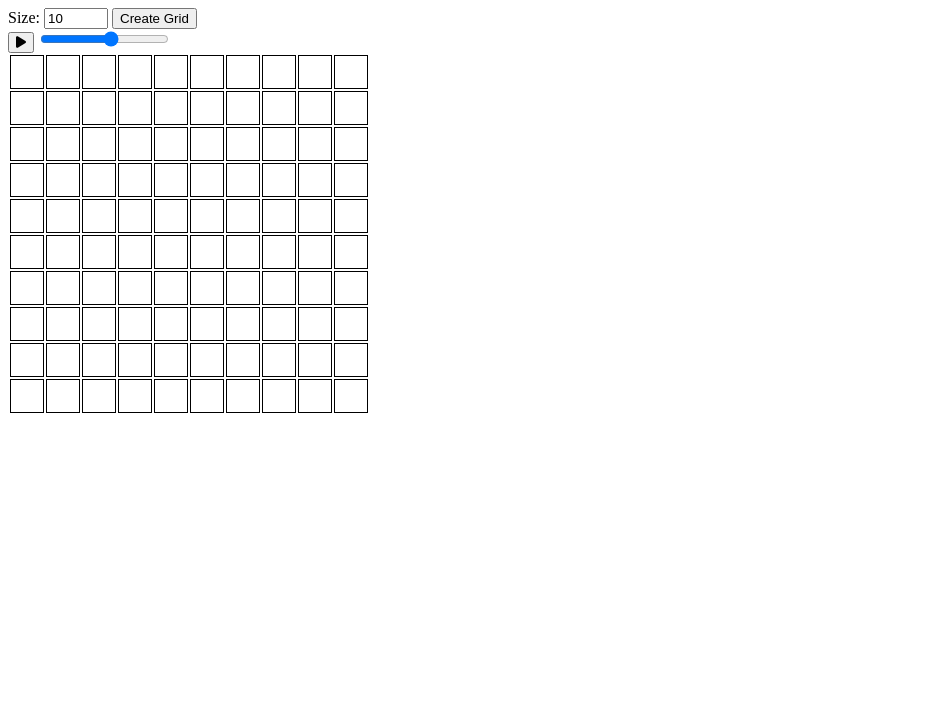
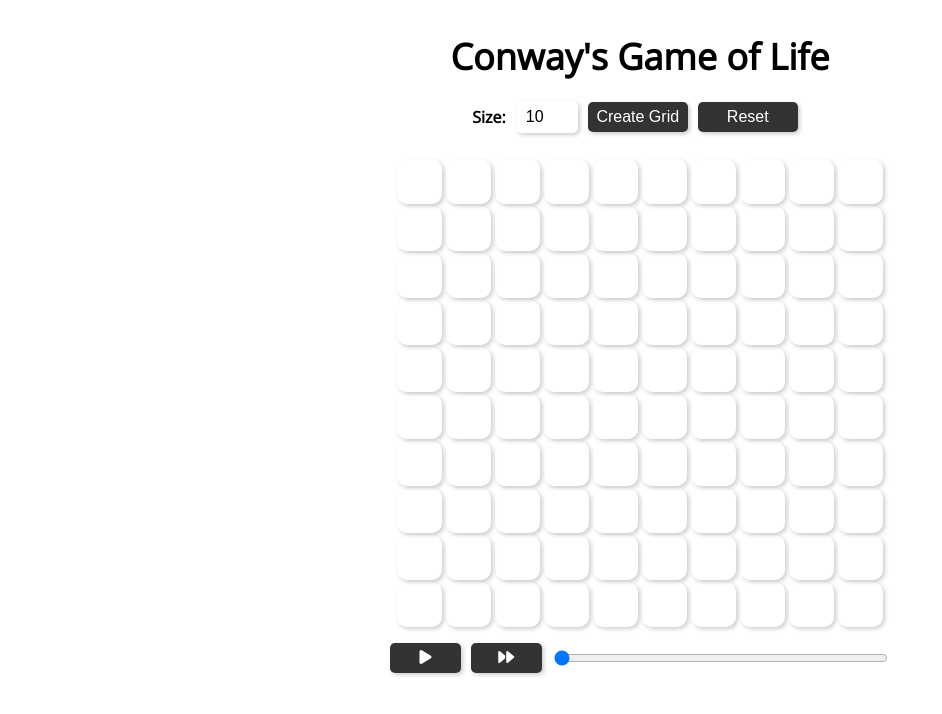
Before and after one commit to viggotw/conways_game_of_life, a plain HTML site: page index.html in a window 1280 px wide. Shown: the whole page, without its empty margins (0-942 px from the left). Drawn offline with nearby package versions, Linux system fonts and the light colour scheme.

Commit message:
Update paint logic and design

```diff
--- a/index.html
+++ b/index.html
@@ -4,6 +4,7 @@
 <head>
     <meta charset="UTF-8">
     <title>Grid</title>
+    <link href="https://fonts.googleapis.com/css2?family=Open+Sans&display=swap" rel="stylesheet">
     <link rel="stylesheet" href="style.css">
     <script src="https://kit.fontawesome.com/ff6525a9f2.js" crossorigin="anonymous"></script>
 
@@ -11,21 +12,21 @@
 
 <body>
     <div class="container">
-        <div class="row">
-            <div class="input">
-                <label for="size">Size:</label>
-                <input type="number" id="size" name="size" min="1" max="100">
-                <button onclick="createGrid()">Create Grid</button>
-            </div>
+        <h1>Conway's Game of Life</h1>
+
+        <div class="input-container">
+            <label for="size">Size:</label>
+            <input type="number" id="size" name="size" min="1" max="100">
+            <button onclick="createGrid()">Create Grid</button>
+            <button onclick="resetGrid()">Reset</button>
         </div>
-        <div class="row">
-            <div class="controls">
-                <button onclick="play()"><i class="fa-solid fa-play"></i></button>
-                <input type="range" min="1" max="10" step="1">
-            </div>
-        </div>
-        <div class="row">
-            <table id="grid"></table>
+
+        <div class="grid-container" id="grid"></div>
+
+        <div class="controls-container">
+            <button onclick="play()"><i class="fa-solid fa-play"></i></button>
+            <button "><i class=" fa-solid fa-forward"></i></button>
+            <input type="range" min="1" max="3" step="1" value="1">
         </div>
     </div>
     <script src="script.js"></script>
--- a/script.js
+++ b/script.js
@@ -11,45 +11,52 @@ function createGrid() {
     let size = document.getElementById("size").value;
     let grid = document.getElementById("grid");
     grid.innerHTML = "";
+    grid.style.setProperty('--size', size);
     for (let i = 0; i < size; i++) {
-        let row = document.createElement("tr");
+        let row = document.createElement("div");
         for (let j = 0; j < size; j++) {
-            let cell = document.createElement("td");
+            let cell = document.createElement("div");
+            cell.classList.add("cell");
             cell.setAttribute("data-row", i);
             cell.setAttribute("data-col", j);
-            cell.classList.add("cell");
-            cell.addEventListener("click", toggleColor);
+            // cell.addEventListener("click", toggleColor);
             cell.addEventListener("mousedown", startPainting);
             cell.addEventListener("mouseup", stopPainting);
+            // cell.addEventListener("mouseover", applyPainting);
             row.appendChild(cell);
         }
         grid.appendChild(row);
     }
-
-    // Add event listener to the document object for the "mousemove" event
-    document.addEventListener("mousemove", function (event) {
-        // Check if the "painting" flag is set
-        if (painting) {
-            // Get the cell that the mouse is currently over
-            const target = event.target;
-            // Check if the cell is a grid cell (i.e., has the "cell" class)
-            if (target.classList.contains("cell")) {
-                console.log("mousemove+painting+cell")
-                // Set the background color of the cell to the stored color
-                target.style.backgroundColor = paintColor;
-            }
-        }
-    });
+    grid.addEventListener("mouseover", applyPainting);
 }
 
 function startPainting(event) {
+    console.log("start painting");
+    let cell = event.target;
     painting = true;
+    toggleColor(event);
     paintColor = cell.style.backgroundColor;
-    toggleColor(event);
+    console.log(painting);
+    console.log(paintColor);
+    event.target.removeEventListener("mouseover", applyPainting);
 }
 
 function stopPainting() {
+    console.log("stop painting");
+    console.log(painting);
+    console.log(paintColor);
     painting = false;
+    event.target.addEventListener("mouseover", applyPainting);
+}
+
+function applyPainting(event) {
+    let cell = event.target;
+    if (painting && cell.classList.contains("cell")) {
+        console.log("apply painting");
+        console.log(painting);
+        console.log(paintColor);
+        cell.style.backgroundColor = paintColor;
+    }
 }
 
 function toggleColor(event) {
--- a/style.css
+++ b/style.css
@@ -1,30 +1,152 @@
+* {
+  user-select: none;
+}
 
-.input-row {
+.container {
+  display: grid;
+  align-items: center;
+  justify-content: center;
+  /* Make height same as screen height */
+  height: 100%;
+}
+
+h1 {
+  text-align: center;
+}
+
+.input-container {
   display: flex;
   align-items: center;
+  justify-content: center;
   margin-bottom: 10px;
 }
 
-  .input-row label {
+.input-container label {
   margin-right: 10px;
 }
 
 .grid-container {
-    display: grid;
-    grid-template-columns: repeat(auto-fit, minmax(20px, 1fr));
-    grid-gap: 1px;
-    border: 1px solid black;
-    margin-bottom: 10px;
-    max-width: 500px;
+  height: 500px;
+  width: 500px;
+  display: flex;
+  align-items: center;
+  justify-content: center;
+  box-sizing: border-box;
 }
 
-  .grid-container div {
-    background-color: white;
+.cell {
+  width: calc(500px / var(--size) - 5px);
+  height: calc(500px / var(--size) - 5px);
+  box-sizing: border-box;
+  cursor: pointer;
+  border-radius: 10px;
+  margin: 2px;
+  box-shadow: 2px 2px 4px rgba(0, 0, 0, 0.2);
+  /* border: 1px solid black; */
+  /* background-color: white; */
+}
+
+.controls-container {
+  display: flex;
+  align-items: center;
+  justify-content: center;
+  margin-bottom: 10px;
+}
+
+.controls-container input {
+  width: 100%;
+}
+
+/* td {
+  width: 30px;
+  height: 30px;
+  border: 1px solid black;
+} */
+
+input[type="number"] {
+  width: 50px;
+  height: 30px;
+  border-radius: 5px;
+  border: none;
+  margin-right: 10px;
+  font-size: 16px;
+  padding-left: 10px;
+  box-shadow: 2px 2px 4px rgba(0, 0, 0, 0.2);
+}
+
+h1 {
+  font-size: 36px;
+  font-weight: bold;
+  text-align: center;
+  margin-bottom: 20px;
+  font-family: "Open Sans", sans-serif;
+}
+
+label {
+  font-size: 16px;
+  font-weight: bold;
+  margin-right: 10px;
+  font-family: "Open Sans", sans-serif;
+}
+
+
+button {
+  width: 100px;
+  height: 30px;
+  border-radius: 5px;
+  border: none;
+  margin-right: 10px;
+  font-size: 16px;
+  color: white;
+  background-color: #333;
+  box-shadow: 2px 2px 4px rgba(0, 0, 0, 0.2);
   cursor: pointer;
 }
 
-  td {
-  width: 30px;
+button:hover {
+  background-color: #555;
+}
+
+.slider {
+  width: 100%;
   height: 30px;
-  border: 1px solid black;
+  margin-top: 10px;
 }
+
+.slider input[type="range"] {
+  -webkit-appearance: none;
+  appearance: none;
+  width: 100%;
+  height: 5px;
+  background: #ddd;
+  outline: none;
+  border-radius: 10px;
+  margin: 0;
+  padding: 0;
+}
+
+.slider input[type="range"]::-webkit-slider-thumb {
+  -webkit-appearance: none;
+  appearance: none;
+  width: 20px;
+  height: 20px;
+  border-radius: 50%;
+  background: #333;
+  cursor: pointer;
+  border: none;
+}
+
+.slider input[type="range"]::-moz-range-thumb {
+  width: 20px;
+  height: 20px;
+  border-radius: 50%;
+  background: #333;
+  cursor: pointer;
+  border: none;
+}
+
+.slider label {
+  font-size: 16px;
+  font-weight: bold;
+  margin-right: 10px;
+}
```
Lines whose indentation alone changed are shown as unchanged.
